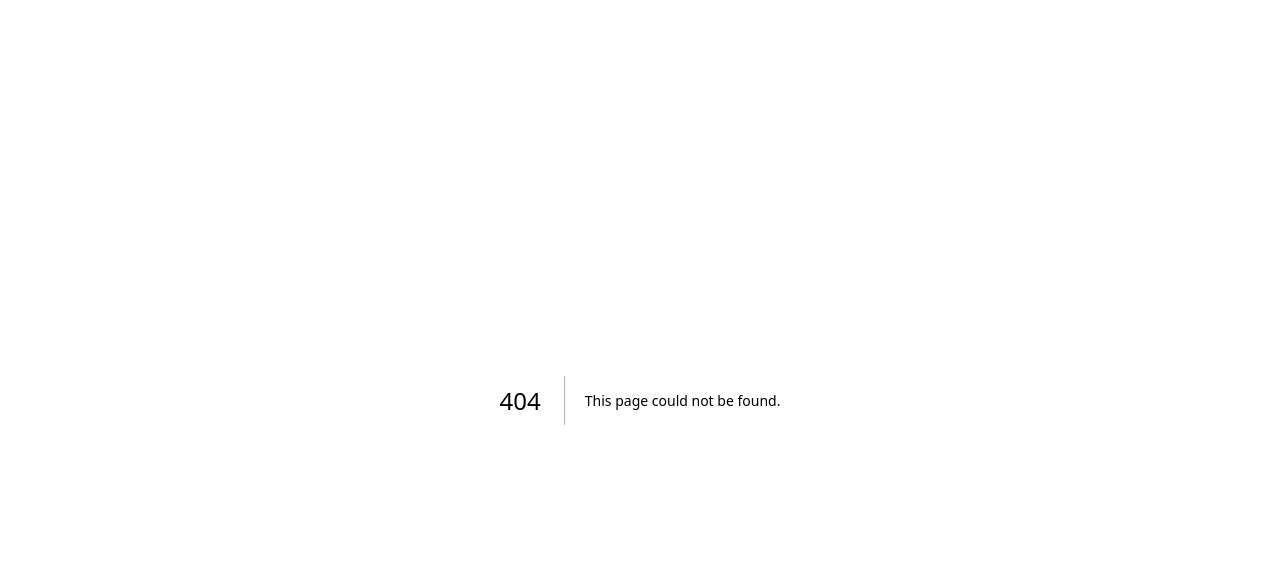
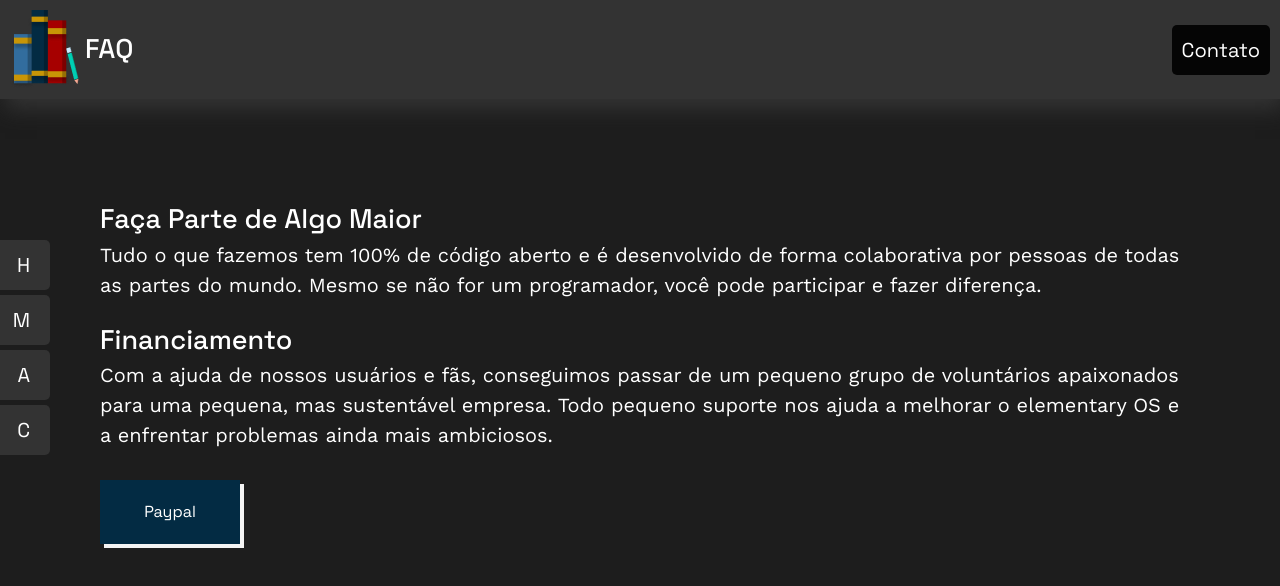
Before and after one commit to Ocamilinho/edu, a Next.js app: page /FAQ in a window 1280 px wide. Before the commit this address had no page. Shown: the top 586 px of the page. Built offline with nearby package versions, Linux system fonts and the light colour scheme.

Commit message:
FAQ Page

```diff
--- /dev/null
+++ b/pages/FAQ/index.tsx
@@ -0,0 +1,10 @@
+import React from 'react'
+import FaqPage from '../../src/pages/faqpage'
+
+function FAQ() {
+  return (
+    <div><FaqPage/></div>
+  )
+}
+
+export default FAQ
--- /dev/null
+++ b/src/components/atoms/Button/index.tsx
@@ -0,0 +1,12 @@
+import React from 'react'
+import { ButtonEdu } from './style'
+
+function Button(props) {
+  return (
+    <div>
+        <a href={props.href}><ButtonEdu>{props.title}</ButtonEdu></a>
+    </div>
+  )
+}
+
+export default Button
--- /dev/null
+++ b/src/components/atoms/Button/style.tsx
@@ -0,0 +1,12 @@
+import styled from "styled-components";
+
+export const ButtonEdu = styled.button`
+    display: flex;
+    align-items: center;
+    justify-content: center;
+    padding: 20px;
+    width: 140px;
+    margin-top: 30px;
+    background-color: var(--azulescuro);
+    box-shadow: 4px 4px 0px var(--branco);
+`
--- a/src/components/atoms/minipostit/style.tsx
+++ b/src/components/atoms/minipostit/style.tsx
@@ -11,7 +11,7 @@
     translate: -150px;
     border-radius: 5px;
     transition: .6s;
-    background-color: var(--azul);
+    background-color: var(--fundocard);
     &:hover,
   &:focus{
     translate: 0;
--- a/src/components/molecules/Card/index.tsx
+++ b/src/components/molecules/Card/index.tsx
@@ -2,7 +2,7 @@
 import { TextTemplate, TitleTemplate } from '../../templates/stylesTemplates'
 import { Divcard } from './style'
 
-function Card(props, {Children}) {
+function Card(props) {
   return (
     <Divcard>
             <TitleTemplate>{props.title}</TitleTemplate>
--- a/src/components/templates/NavBar/index.tsx
+++ b/src/components/templates/NavBar/index.tsx
@@ -9,7 +9,7 @@
             <MiniPostIt name="Home" abrevi="H" link="/" color="red"/>
             <MiniPostIt name="Matérias" abrevi="M" link="/materias"/>
             <MiniPostIt name="Atividades" abrevi="A" link="/atividades"/>
-            <MiniPostIt name="Contribua" abrevi="C" link="/contribua"/>
+            <MiniPostIt name="Contribua" abrevi="C" link="/FAQ"/>
         </OptsNav>
     </NavBarHover>
   )
--- a/src/components/templates/header/index.tsx
+++ b/src/components/templates/header/index.tsx
@@ -1,14 +1,18 @@
-import React from 'react'
-import { ButtonNavTemplate } from '../stylesTemplates'
-import { HeaderNav } from './styles'
+import React from "react";
+import { ButtonNavTemplate, TitleTemplate } from "../stylesTemplates";
+import { HeaderNav, HeaderNavCont } from "./styles";
 
-function Header() {
-    return (
-        <HeaderNav>
-            <img src="/logo-3k.png" alt="" />
-            <ButtonNavTemplate>Contato</ButtonNavTemplate>
-        </HeaderNav>
-    )
+function Header(props) {
+  return (
+    <HeaderNav>
+      <HeaderNavCont>
+        <img src="/logo-3k.png" alt="" />
+        <TitleTemplate>{props.linkName}</TitleTemplate>
+      </HeaderNavCont>
+
+      <ButtonNavTemplate>Contato</ButtonNavTemplate>
+    </HeaderNav>
+  );
 }
 
-export default Header
+export default Header;
--- a/src/components/templates/header/styles.tsx
+++ b/src/components/templates/header/styles.tsx
@@ -10,3 +10,9 @@
     background-color: #333333;
     z-index: 2;
 `
+
+export const HeaderNavCont = styled.div`
+    display: flex;
+    align-items: center;
+    gap: 5px;
+`
--- a/src/components/templates/stylesTemplates.tsx
+++ b/src/components/templates/stylesTemplates.tsx
@@ -15,6 +15,15 @@
     justify-content:center;
     flex-direction:column;
     padding:60px 40px 60px 40px;
+`
+
+export const ContainerTemplateContent = styled.div`
+    display:flex;
+    align-items: flex-start;
+    justify-content:center;
+    flex-direction:column;
+    padding:70px 100px;
+    gap:20px;
 `
 
 export const TitleTemplate = styled.h1`
--- /dev/null
+++ b/src/pages/faqpage/index.tsx
@@ -0,0 +1,42 @@
+import React from "react";
+import Button from "../../components/atoms/Button";
+import Header from "../../components/templates/header";
+import NavBar from "../../components/templates/NavBar";
+import {
+  ButtonNavTemplate,
+  ContainerTemplate,
+  ContainerTemplateContent,
+  TextTemplate,
+  TitleTemplate,
+} from "../../components/templates/stylesTemplates";
+
+function FaqPage() {
+  return (
+    <div>
+      <Header linkName="FAQ" />
+      <NavBar />
+      <ContainerTemplateContent>
+        <div>
+          <TitleTemplate>Faça Parte de Algo Maior</TitleTemplate>
+          <TextTemplate>
+            Tudo o que fazemos tem 100% de código aberto e é desenvolvido de
+            forma colaborativa por pessoas de todas as partes do mundo. Mesmo se
+            não for um programador, você pode participar e fazer diferença.
+          </TextTemplate>
+        </div>
+        <div>
+          <TitleTemplate>Financiamento</TitleTemplate>
+          <TextTemplate>
+            Com a ajuda de nossos usuários e fãs, conseguimos passar de um
+            pequeno grupo de voluntários apaixonados para uma pequena, mas
+            sustentável empresa. Todo pequeno suporte nos ajuda a melhorar o
+            elementary OS e a enfrentar problemas ainda mais ambiciosos.
+          </TextTemplate>
+          <Button title="Paypal" href="https://paypal.com.br"/>
+        </div>
+      </ContainerTemplateContent>
+    </div>
+  );
+}
+
+export default FaqPage;
--- a/src/pages/homepage/index.tsx
+++ b/src/pages/homepage/index.tsx
@@ -12,7 +12,7 @@
 export default function Home() {
   return (
     <div>
-      <Header />
+      <Header linkName="Home"/>
       <NavBar />
       <ContainerTemplate>
         <ContainerSideTemplate>
--- a/styles/globalstyles.tsx
+++ b/styles/globalstyles.tsx
@@ -1,4 +1,4 @@
-import { createGlobalStyle } from 'styled-components'
+import { createGlobalStyle } from "styled-components";
 
 export const GlobalStyle = createGlobalStyle`
   :root{
@@ -10,6 +10,17 @@
     --azul: #3F88C5;
     --bgcfundo: #1d1d1d;
     --fundocard: #333333;
+  }
+    body::-webkit-scrollbar {
+    width: 5px;               /* width of the entire scrollbar */
+  }
+
+  body::-webkit-scrollbar-track {
+    background: var(--fundocard);        /* color of the tracking area */
+  }
+
+  body::-webkit-scrollbar-thumb {
+    background-color: var(--vermelho);
   }
   html,
   body {
@@ -29,4 +40,4 @@
   * {
     box-sizing: border-box;
   }
-`
+`;
```
